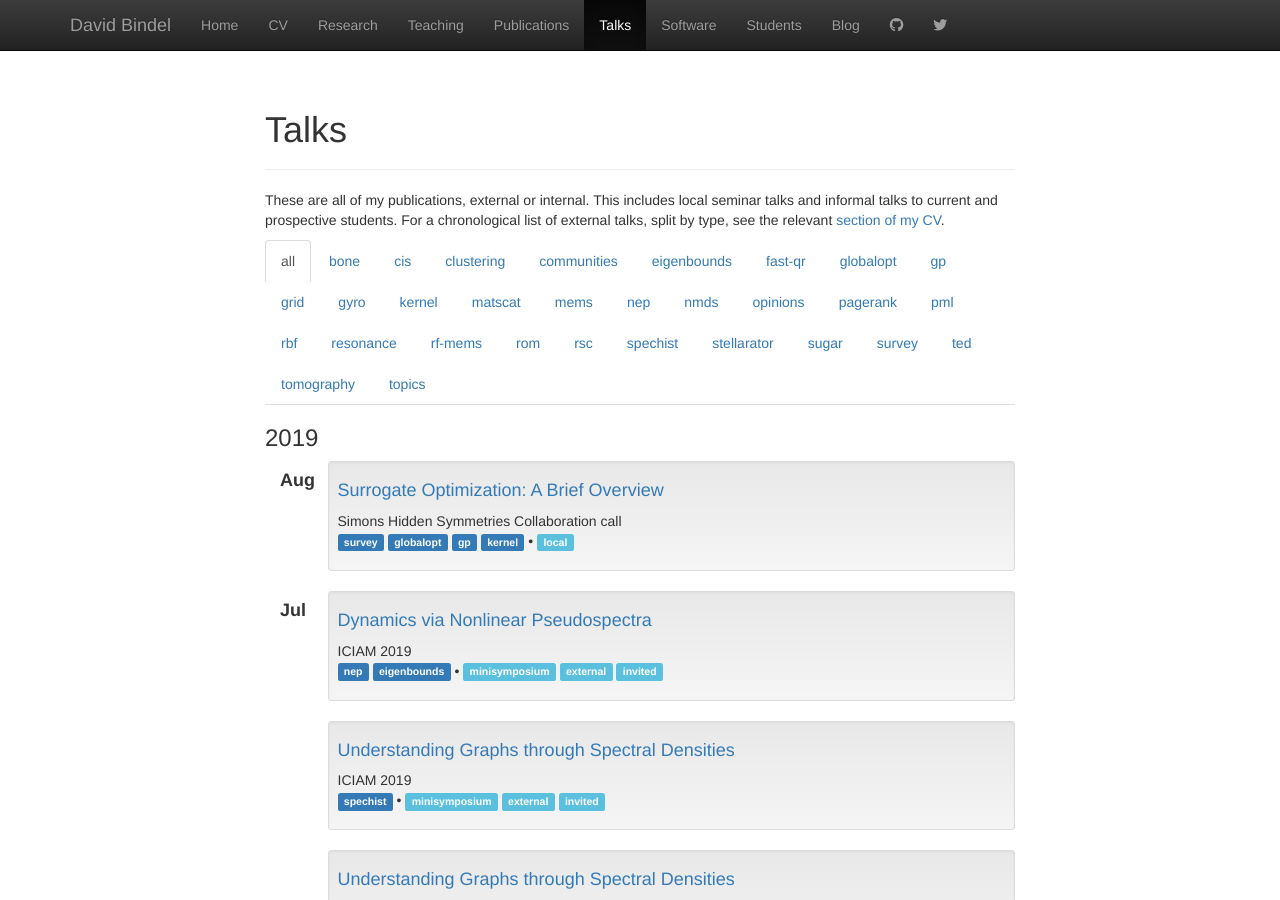
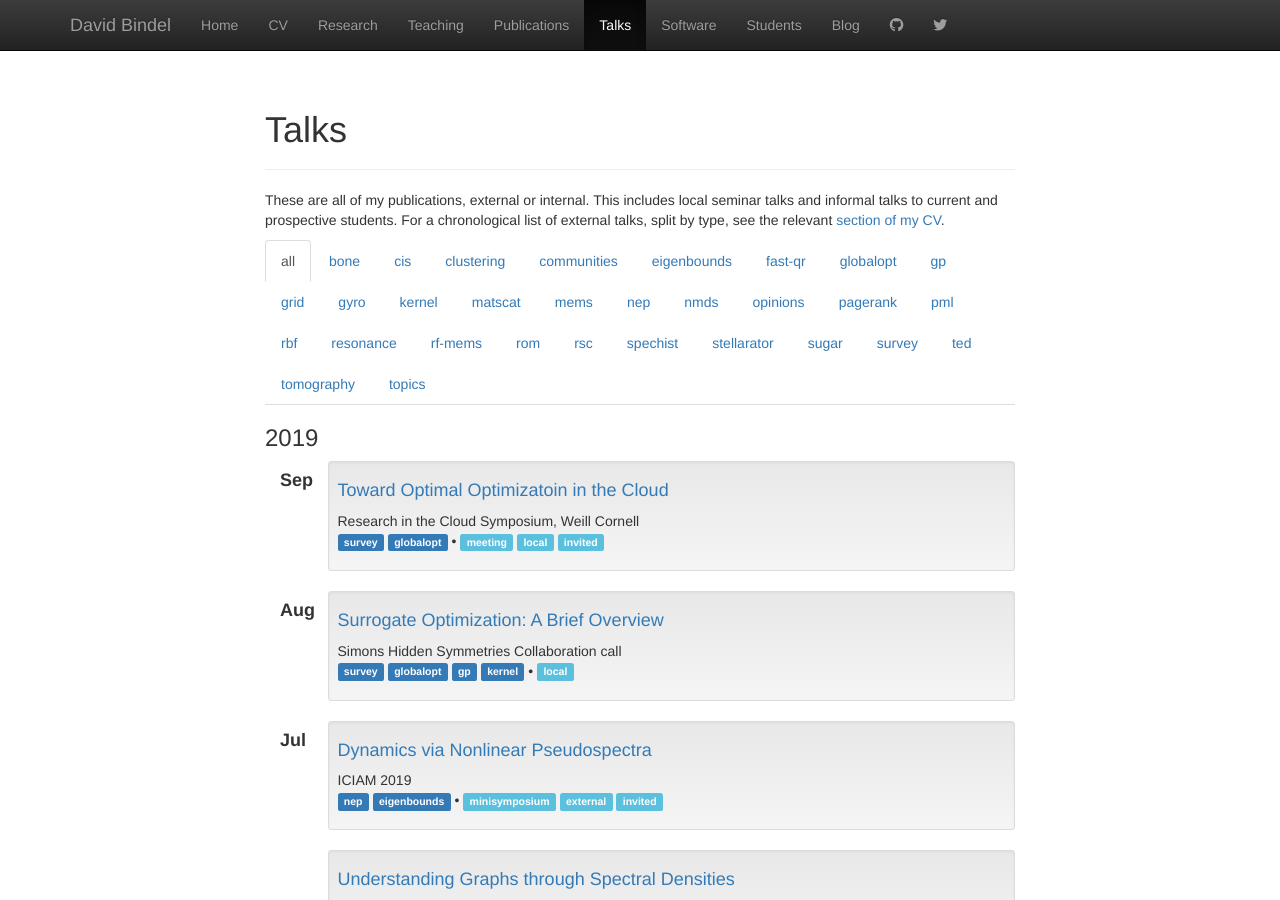
Before and after one commit to dbindel/cornell_web, a Jekyll site: the page built from talks.html, in a window 1280 px wide and 900 px high. Built offline with Jekyll 4.4.1, drawn with Linux system fonts in a browser that asks for light colours; nearby versions of some CDN libraries.

Commit message:
Add Weill Cornell presentation.

```diff
--- a/_data/present.yml
+++ b/_data/present.yml
@@ -1212,3 +1212,9 @@
   tags: [survey, globalopt, gp, kernel]
   where: Simons Hidden Symmetries Collaboration call
   type: [local]
+-
+  file: 2019-09-weill/weill-sep19.pdf
+  title: "Toward Optimal Optimizatoin in the Cloud"
+  tags: [survey, globalopt]
+  where: Research in the Cloud Symposium, Weill Cornell
+  type: [meeting, local, invited]
```
